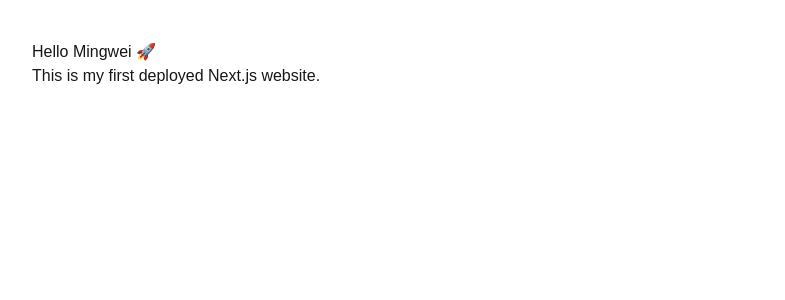
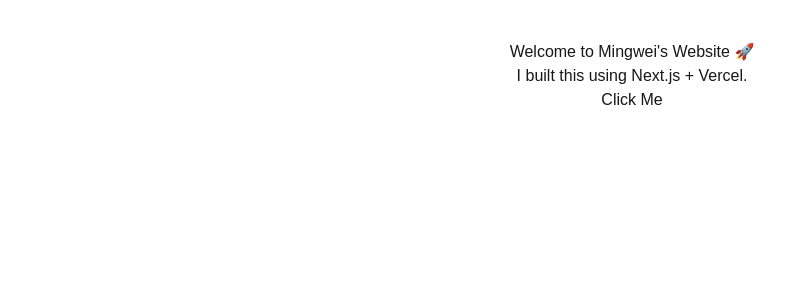
Before and after one commit to MingweiC06/APIbeta, a Next.js app: page / in a window 1280 px wide. Shown: the top 300 px of the page, without its empty margins (8-793 px from the left). Built offline with nearby package versions, Linux system fonts and the light colour scheme.

Commit message:
new homepage

```diff
--- a/src/app/page.tsx
+++ b/src/app/page.tsx
@@ -1,8 +1,16 @@
 export default function Home() {
   return (
-    <main style={{ padding: "40px" }}>
-      <h1>Hello Mingwei 🚀</h1>
-      <p>This is my first deployed Next.js website.</p>
+    <main style={{
+      padding:"40px",
+      textAlign:"center"
+    }}>
+      <h1>Welcome to Mingwei's Website 🚀</h1>
+
+      <p>I built this using Next.js + Vercel.</p>
+
+      <button>
+        Click Me
+      </button>
     </main>
   );
 }
```
